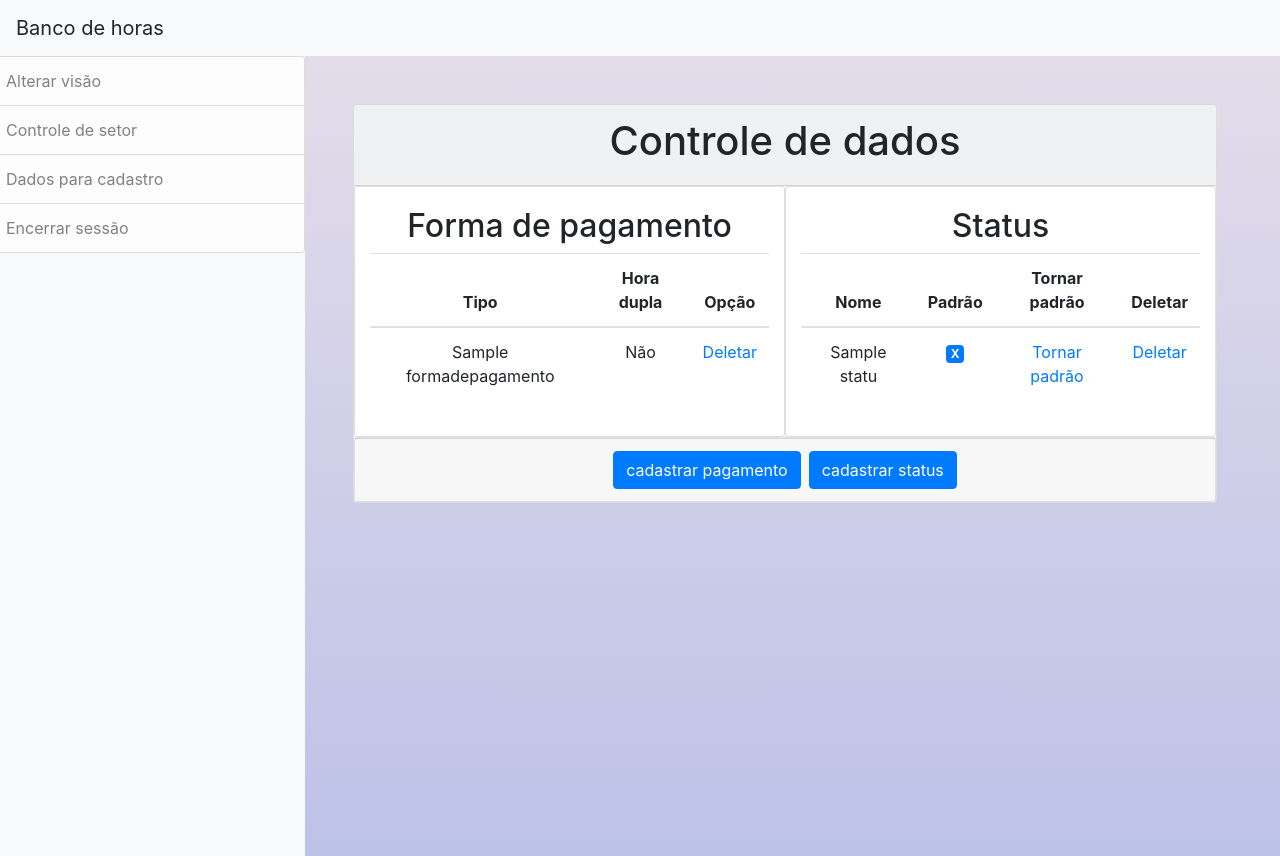
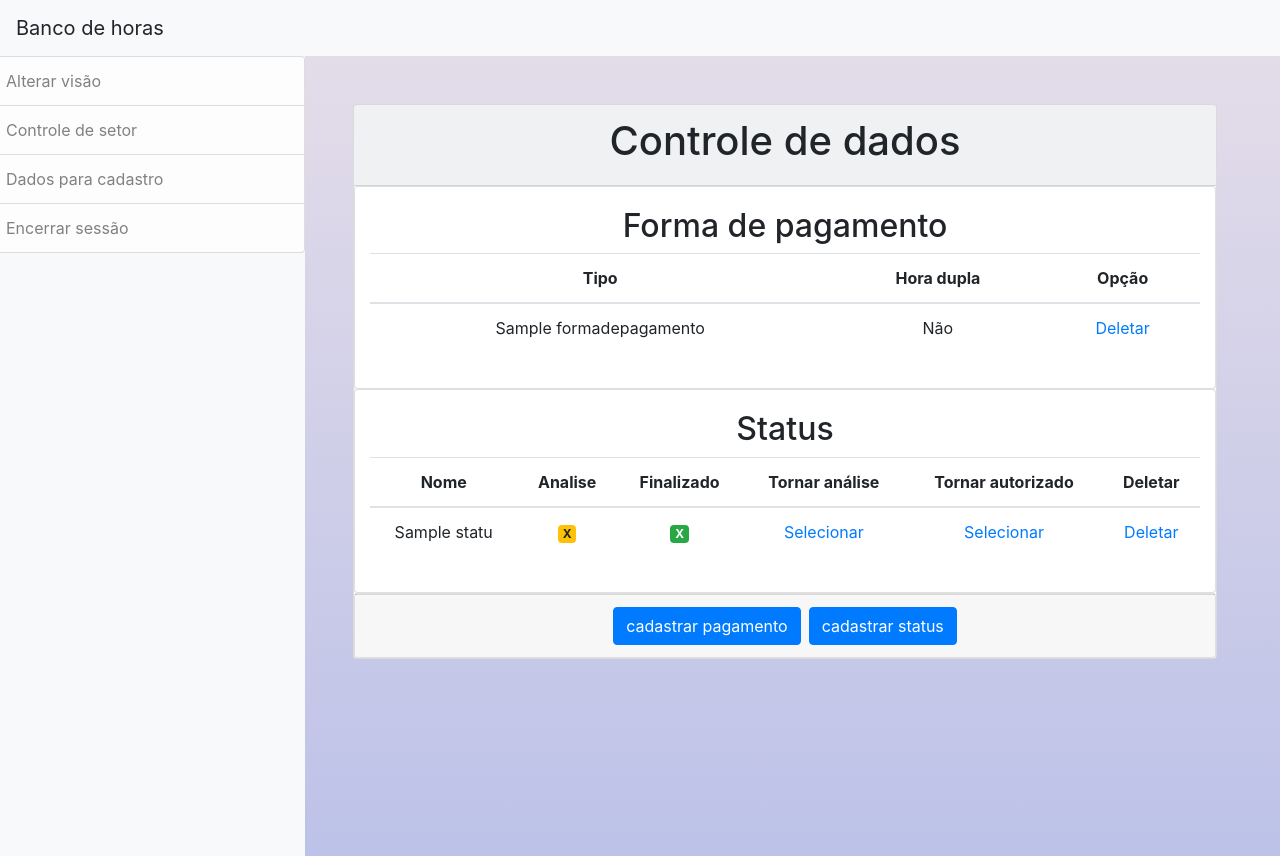
Before and after one commit to PedroHenriqueDevBR/Banco-de-horas, a Django app: page /administrador/extra in a window 1280 px wide. Run offline with Django 3.2, Linux system fonts and the light colour scheme; a user stored in the database is signed in; tables that the repository leaves empty hold one stand-in row (values such as "Sample post"); some libraries are stand-ins or nearby versions.

Commit message:
Modelagem alterada, alteraçao realizada no model de status

```diff
--- a/bancodehoras/bancodehoras/urls.py
+++ b/bancodehoras/bancodehoras/urls.py
@@ -20,6 +20,7 @@ urlpatterns = [
     path('administrador/extra', views_core.AdministradorExtraView, name='administrador_extra'),
     path('administrador/status/cadastro', views_core.StatusView, name='cadastrar_status'),
     path('administrador/status/tornarpadrao/<int:id>', views_core.StatusTornaPadraoView, name='status_tornar_padrao'),
+    path('administrador/status/tornarautorizado/<int:id>', views_core.StatusTornaAutorizadoView, name='status_tornar_autorizado'),
     path('administrador/status/deletar/<int:id>', views_core.StatusDeleteView, name='status_deletar'),
     path('administrador/formadepagamento/cadastro', views_core.FormaDePagamentoView, name='forma_de_pagamento'),
     path('administrador/formadepagamento/deletar/<int:id>', views_core.FormaDePagamentoDeletarView, name='forma_de_pagamento_deletar'),
--- a/bancodehoras/core/models.py
+++ b/bancodehoras/core/models.py
@@ -17,7 +17,8 @@ class Perfil(models.Model):
 
 class Status(models.Model):
     nome = models.CharField(max_length=50)
-    padrao = models.BooleanField(default=False)
+    analise = models.BooleanField(default=False)
+    finalizado = models.BooleanField(default=False)
 
 
 class FormaDePagamento(models.Model):
@@ -43,4 +44,4 @@ class LogMovimentacao(models.Model):
     data = models.DateTimeField(auto_now=True)
     log = models.TextField()
     perfil_emissor = models.ForeignKey(Perfil, on_delete=models.CASCADE, related_name='logs_movimentacao_emitidos')
-    banco_de_horas = models.ForeignKey(Movimentacao, on_delete=models.CASCADE, related_name='log_movimentacoes')
+    movimentacao = models.ForeignKey(Movimentacao, on_delete=models.CASCADE, related_name='log_movimentacoes')
--- a/bancodehoras/core/templates/core/componentes/modal-cadastrar-status.html
+++ b/bancodehoras/core/templates/core/componentes/modal-cadastrar-status.html
@@ -16,8 +16,14 @@
                     </div>
                     <div class="form-check mb-3">
                         <input type="checkbox" class="form-check-input" id="padrao" name="padrao">
-                        <label class="form-check-label" for="padrao">Definir padrão</label>
-                        <small id="ajuda-descritiva" class="form-text text-muted">Status selecionado automaticamente em solicitações.</small>
+                        <label class="form-check-label" for="padrao">Definir análise</label>
+                        <small id="ajuda-descritiva" class="form-text text-muted">Status selecionado automaticamente em
+                            solicitações.</small>
+                    </div>
+                    <div class="form-check mb-3">
+                        <input type="checkbox" class="form-check-input" id="padrao" name="padrao">
+                        <label class="form-check-label" for="padrao">Definir finalizado</label>
+                        <small id="ajuda-descritiva" class="form-text text-muted">Quando este status é selecionado a solicitação é finalizada.</small>
                     </div>
                     <div class="modal-footer">
                         <button type="button" class="btn btn-danger" data-dismiss="modal">cancelar</button>
--- a/bancodehoras/core/templates/core/dashboard/dashboard-solicitacoes.html
+++ b/bancodehoras/core/templates/core/dashboard/dashboard-solicitacoes.html
@@ -52,7 +52,7 @@
                         <td>{{ banco.hora_total }}</td>
                         <td>{{ banco.motivo }}</td>
                         <td class="text-warning">{{ banco.status.nome }}</td>
-                        <td><a href="#">Acessar</a></td>
+                        <td><a href="{% url 'solicitacoes_mostrar' banco.id %}">Acessar</a></td>
                     </tr>
                     {% endfor %}
                 </tbody>
--- a/bancodehoras/core/templates/core/super/super-dados-extras.html
+++ b/bancodehoras/core/templates/core/super/super-dados-extras.html
@@ -9,7 +9,7 @@
 
     <div class="container">
         <div class="row">
-            <div class="card col">
+            <div class="card col col-sm-12">
                 <div class="card-body text-center px-0">
                     {% if formasdepagamentos %}
                     <h2>Forma de pagamento</h2>
@@ -41,7 +41,7 @@
                 </div>
             </div>
 
-            <div class="card col">
+            <div class="card col col-sm-12">
                 <div class="card-body text-center px-0">
                     {% if status %}
                     <h2>Status</h2>
@@ -49,8 +49,10 @@
                         <thead>
                             <tr>
                                 <th>Nome</th>
-                                        <th>Padrão</th>
-                                        <th>Tornar padrão</th>
+                                <th>Analise</th>
+                                <th>Finalizado</th>
+                                <th>Tornar análise</th>
+                                <th>Tornar autorizado</th>
                                 <th>Deletar</th>
                             </tr>
                         </thead>
@@ -59,13 +61,21 @@
                             <tr>
                                 <td>{{ statu.nome }}</td>
                                 <td>
-                                            {% if statu.padrao %}
-                                            <span class="badge badge-primary">X</span>
+                                    {% if statu.analise %}
+                                    <span class="badge badge-warning">X</span>
                                     {% else %}
                                     <span> </span>
                                     {% endif %}
                                 </td>
-                                        <td><a href="{% url 'status_tornar_padrao' statu.id %}">Tornar padrão</a></td>
+                                <td>
+                                    {% if statu.finalizado %}
+                                    <span class="badge badge-success">X</span>
+                                    {% else %}
+                                    <span> </span>
+                                    {% endif %}
+                                </td>
+                                <td><a href="{% url 'status_tornar_padrao' statu.id %}">Selecionar</a></td>
+                                <td><a href="{% url 'status_tornar_autorizado' statu.id %}">Selecionar</a></td>
                                 <td><a href="{% url 'status_deletar' statu.id %}">Deletar</a></td>
                             </tr>
                             {% endfor %}
--- a/bancodehoras/core/views.py
+++ b/bancodehoras/core/views.py
@@ -44,13 +44,13 @@ class SolicitacaoBancoDeHorasView(View):
         hora_inicial = request.POST.get('hora_inicial')
         hora_final = request.POST.get('hora_final')
         motivo = request.POST.get('motivo')
-        status = Status.objects.filter(padrao=True)[0]
+        status = Status.objects.filter(analise=True)[0]
         solicitante = request.user.perfil
         format_data = FormataDados()
         hora_total = format_data.calcular_hora(hora_inicial, hora_final)
         data_movimentacao_formatada = datetime.strptime(data_movimentacao, '%Y-%m-%d').date()
 
-        Movimentacao.objects.create(
+        movimentacao = Movimentacao(
             data_movimentacao=data_movimentacao_formatada,
             hora_inicial = hora_inicial,
             hora_final = hora_final,
@@ -59,6 +59,15 @@ class SolicitacaoBancoDeHorasView(View):
             status = status,
             entrada = True,
             colaborador = solicitante
+        )
+        movimentacao.save()
+
+        log = 'Solicitação realizada com sucesso, solicitação de número: {}'.format(movimentacao.id)
+
+        LogMovimentacao.objects.create(
+            log=log,
+            perfil_emissor=solicitante,
+            movimentacao=movimentacao
         )
 
         messages.add_message(request, messages.INFO, 'Banco de horas solicitado com sucesso.')
@@ -172,7 +181,7 @@ def AdministradorExtraView(request):
 def SolicitacaoView(request):
     template_name = 'core/usuario/solicitacao.html'
     dados = {}
-    analise = Status.objects.filter(padrao=True)[0]
+    analise = Status.objects.filter(analise=True)[0]
     format_data = FormataDados()
 
     dados['perfil_logado'] = request.user
@@ -238,15 +247,16 @@ def SetorDeleteView(request, id):
 @login_required(login_url='login')
 def StatusView(request):
     nome_status = request.POST.get('nome_status')
-    padrao = request.POST.get('padrao')
-    padrao = False if padrao is None else True
+    analise = request.POST.get('padrao')
+    analise = False if analise is None else True
 
     busca_status = Status.objects.filter(nome=nome_status)
     if len(busca_status) > 0:
         messages.add_message(request, messages.INFO, 'Status já cadastrado')
     else:
-        salvar_novo_padrao()
-        Status.objects.create(nome=nome_status, padrao=padrao)
+        if analise:
+            salvar_novo_padrao()
+        Status.objects.create(nome=nome_status, analise=analise)
         messages.add_message(request, messages.INFO, 'Status cadastrado com sucesso.')
     return redirect('administrador_extra')
 
@@ -256,11 +266,25 @@ def StatusTornaPadraoView(request, id):
     salvar_novo_padrao(id)
     return redirect('administrador_extra')
 
+@login_required(login_url='login')
+def StatusTornaAutorizadoView(request, id):
+    salvar_novo_padrao_finalizado(id)
+    return redirect('administrador_extra')
+
 
 @login_required(login_url='login')
 def StatusDeleteView(request, id):
     status = Status.objects.get(id=id)
-    status.delete()
+    if status.analise:
+        if len(Status.objects.all()) != 1:
+            status.delete()
+            status = Status.objects.all()[0]
+            status.analise = True
+            status.save()
+        else:
+            status.delete()
+    else:
+        status.delete()
     return redirect('administrador_extra')
 
 
@@ -268,17 +292,35 @@ def salvar_novo_padrao(id=None):
     if not id:
         status = Status.objects.all()
         for statu in status:
-            statu.padrao = False
+            statu.analise = False
             statu.save()
     else:
         status = Status.objects.all()
         for statu in status:
             if statu.id == id:
-                statu.padrao = True
+                statu.analise = True
                 statu.save()
                 continue
 
-            statu.padrao = False
+            statu.analise = False
+            statu.save()
+
+
+def salvar_novo_padrao_finalizado(id=None):
+    if not id:
+        status = Status.objects.all()
+        for statu in status:
+            statu.finalizado = False
+            statu.save()
+    else:
+        status = Status.objects.all()
+        for statu in status:
+            if statu.id == id:
+                statu.finalizado = True
+                statu.save()
+                continue
+
+            statu.finalizado = False
             statu.save()
 
 
```
Also changed, not shown: bancodehoras/core/templates/core/dashboard/dashboard-mostra-solicitacao.html (+70 -16 lines). Lines whose indentation alone changed are shown as unchanged.
